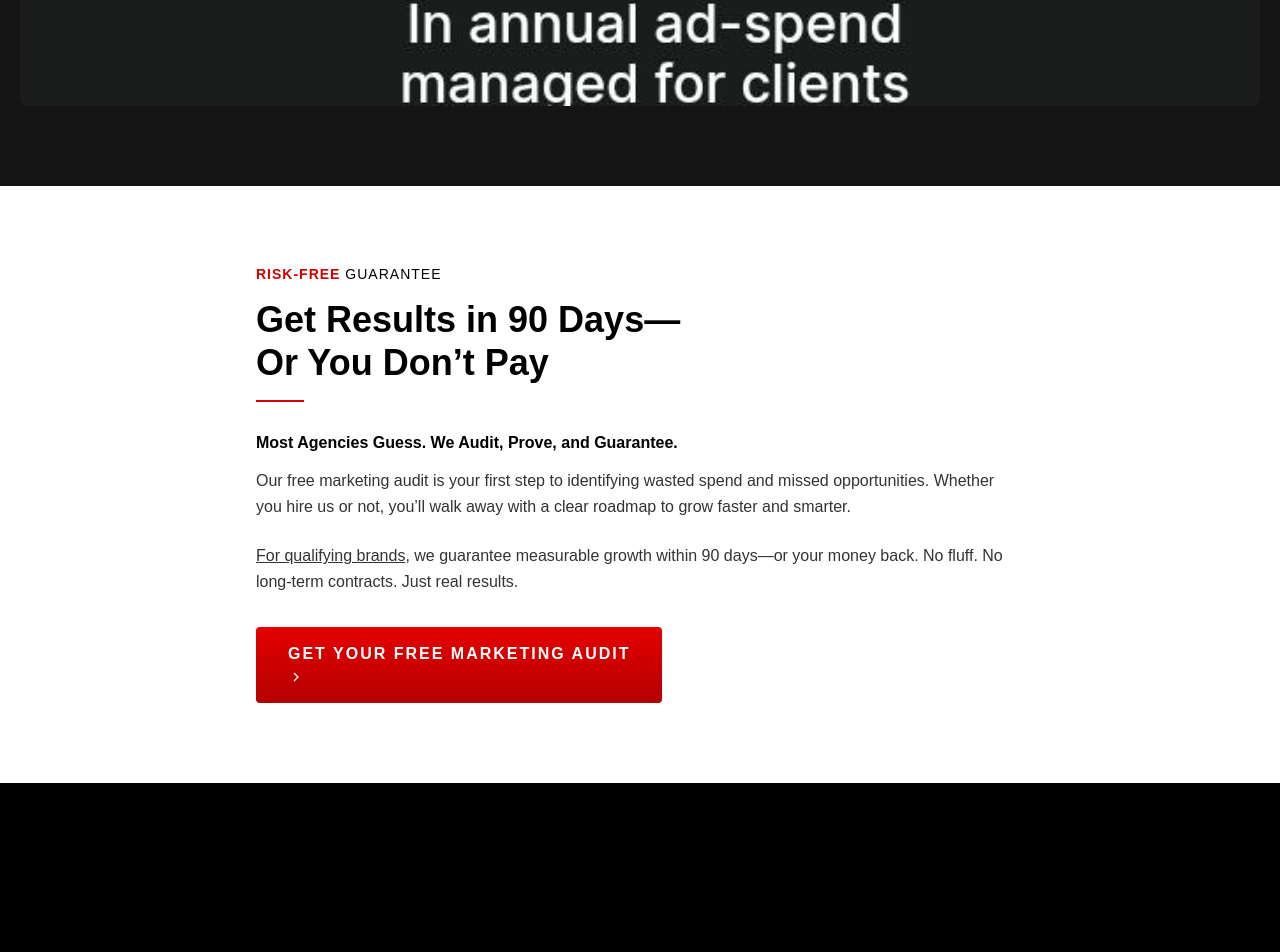
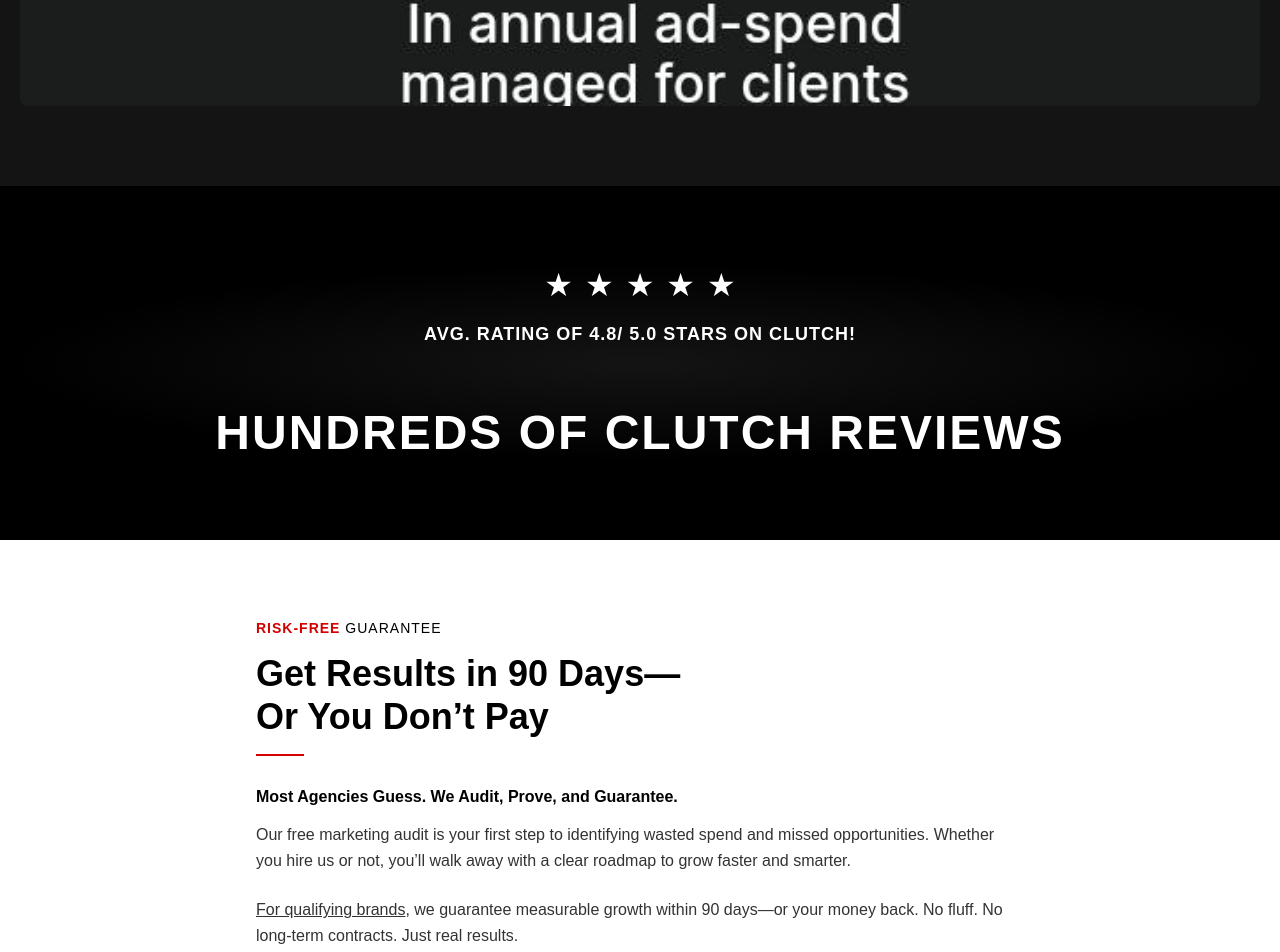
Before and after one commit to Molly256/disruptivewebsite, a Next.js app: page / in a window 1280 px wide. Shown: the part 5305-6257 px from the top of the page. Before the commit the page ends 6088 px from the top, so only its background shows below. Built offline with nearby package versions, Linux system fonts and the light colour scheme.

Commit message:
Add Clutch rating bar + HUNDREDS OF CLUTCH REVIEWS section below red bar

```diff
--- a/app/page.js
+++ b/app/page.js
@@ -514,6 +514,63 @@ export default function Home() {
         </div>
       </section>
 
+      {/* NEW SECTION: Rating Bar + HUNDREDS OF CLUTCH REVIEWS - Below last red bar */}
+      <section style={{
+        background: '#000',
+        width: '100vw',
+        marginLeft: 'calc(-50vw + 50%)',
+        padding: '80px 20px',
+        textAlign: 'center',
+        color: '#fff',
+        position: 'relative',
+        overflow: 'hidden'
+      }}>
+        {/* Subtle curved white line graphic */}
+        <div style={{
+          position: 'absolute',
+          top: '50%',
+          left: '50%',
+          transform: 'translate(-50%, -50%)',
+          width: '100%',
+          height: '200px',
+          background: 'radial-gradient(ellipse at center, rgba(255,255,255,0.08) 0%, transparent 70%)',
+          pointerEvents: 'none'
+        }}></div>
+
+        <div style={{ position: 'relative', zIndex: 1 }}>
+          {/* 5 white stars centered */}
+          <div style={{ display: 'flex', gap: '12px', justifyContent: 'center', marginBottom: '20px' }}>
+            <span style={{ color: '#fff', fontSize: '32px' }}>★</span>
+            <span style={{ color: '#fff', fontSize: '32px' }}>★</span>
+            <span style={{ color: '#fff', fontSize: '32px' }}>★</span>
+            <span style={{ color: '#fff', fontSize: '32px' }}>★</span>
+            <span style={{ color: '#fff', fontSize: '32px' }}>★</span>
+          </div>
+
+          {/* Text: AVG. RATING OF 4.8/ 5.0 STARS ON CLUTCH! */}
+          <p style={{
+            fontSize: '18px',
+            fontWeight: '700',
+            textTransform: 'uppercase',
+            letterSpacing: '1px',
+            marginBottom: '60px'
+          }}>
+            AVG. RATING OF 4.8/ 5.0 STARS ON CLUTCH!
+          </p>
+
+          {/* Main heading: HUNDREDS OF CLUTCH REVIEWS */}
+          <h2 style={{
+            fontSize: '48px',
+            fontWeight: '900',
+            textTransform: 'uppercase',
+            letterSpacing: '2px',
+            margin: 0
+          }}>
+            HUNDREDS OF CLUTCH REVIEWS
+          </h2>
+        </div>
+      </section>
+
       {/* Risk-Free Guarantee Section - Image 1 style: gradient button, 2-line heading, RISK-FREE red bold + GUARANTEE black normal */}
       <section style={{ background: '#fff', padding: '80px 24px' }}>
         <div style={{ maxWidth: '768px', margin: '0 auto' }}>
```
